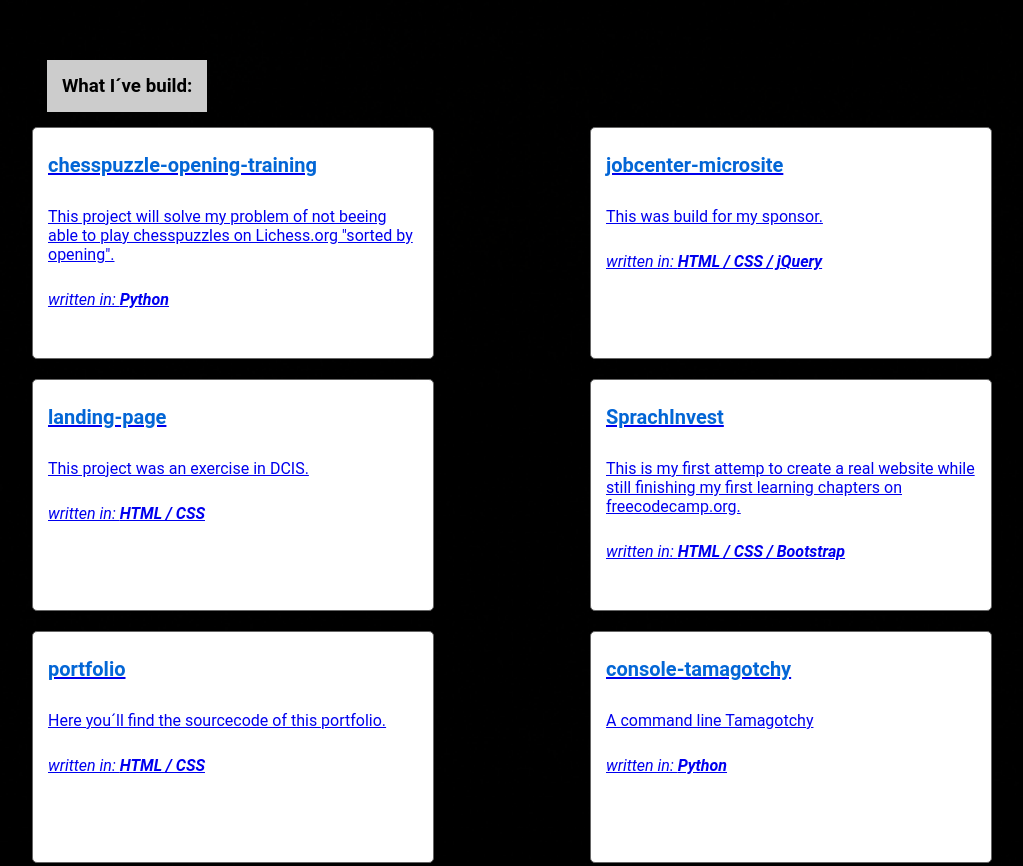
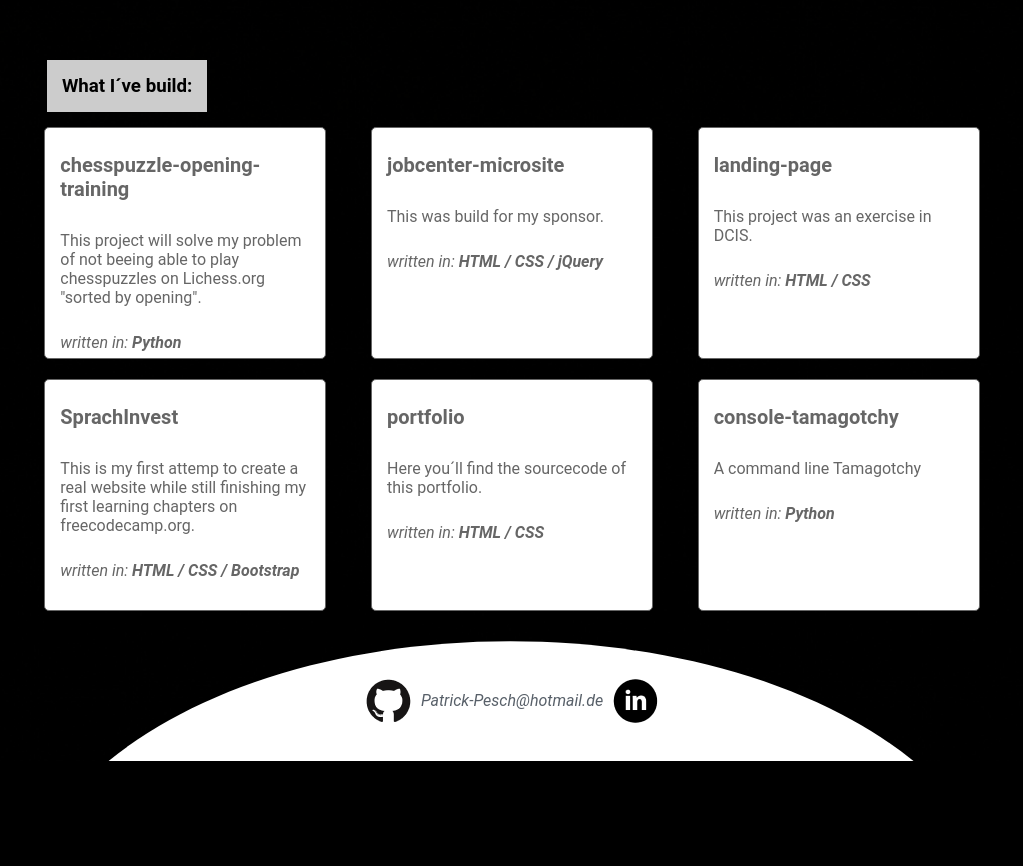
Before and after one commit to SirRicc/portfolio, a plain HTML site: page index.html in a window 1280 px wide. Shown: the part 805-1671 px from the top of the page, without its empty margins (128-1151 px from the left). After the commit the page ends 1566 px from the top, so only its background shows below. Drawn offline with nearby package versions, Linux system fonts and the light colour scheme.

Commit message:
small prototyp-card changes

```diff
--- a/css/index.css
+++ b/css/index.css
@@ -27,12 +27,13 @@ body {
   position: absolute;
   top: 25%;
   left: 66%;
+
 }
 
 .callToAction img {
   margin-bottom: 110px;
   background-size: auto;
-
+display: hidden;
 }
 
 .w {
@@ -71,7 +72,7 @@ h4 {
   display: flex;
   flex-direction: row;
   flex-wrap: wrap;
-  justify-content: space-between;
+  justify-content: space-around;
   margin: 20px 0px;
   color: #586069;
 }
@@ -83,10 +84,16 @@ h4 {
   justify-content: space-between;
   margin: 10px;
   height: 230px;
-  width: 400px;
+  width: 280px;
   background: white;
   border-radius: 5px;
   border: 1px solid #666;
+}
+
+.card a {
+  text-decoration: none;
+  color: #666;
+    justify-content: space-around;
 }
 
 .card p {
@@ -96,7 +103,7 @@ h4 {
 .title {
   font-size: 20px;
   font-weight: bold;
-  color: #0366d6;
+  color: #666;
 }
 
                     /* socials section */
--- a/index.html
+++ b/index.html
@@ -22,10 +22,11 @@
       <div>
         <h4>Just for the sake of it</h4>
       </div>
-      <div class="callToAction">
+      <!-- currently hidden until i find out how to keep them on spot while responsive -->
+      <!-- <div class="callToAction">
         <img class="w" src="./css/img/arrow1.png" alt="lowerArrow">
         <img src="./css/img/arrow2.png" alt="upperArrow">
-      </div>
+      </div> -->
     </div>
 
     <div class="showSection">
```
